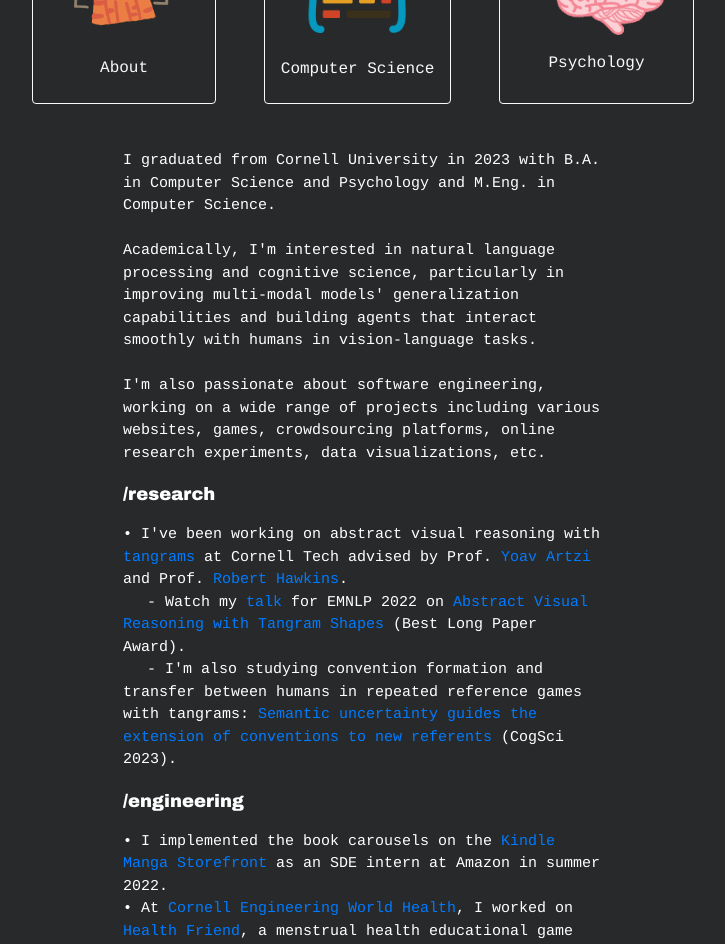
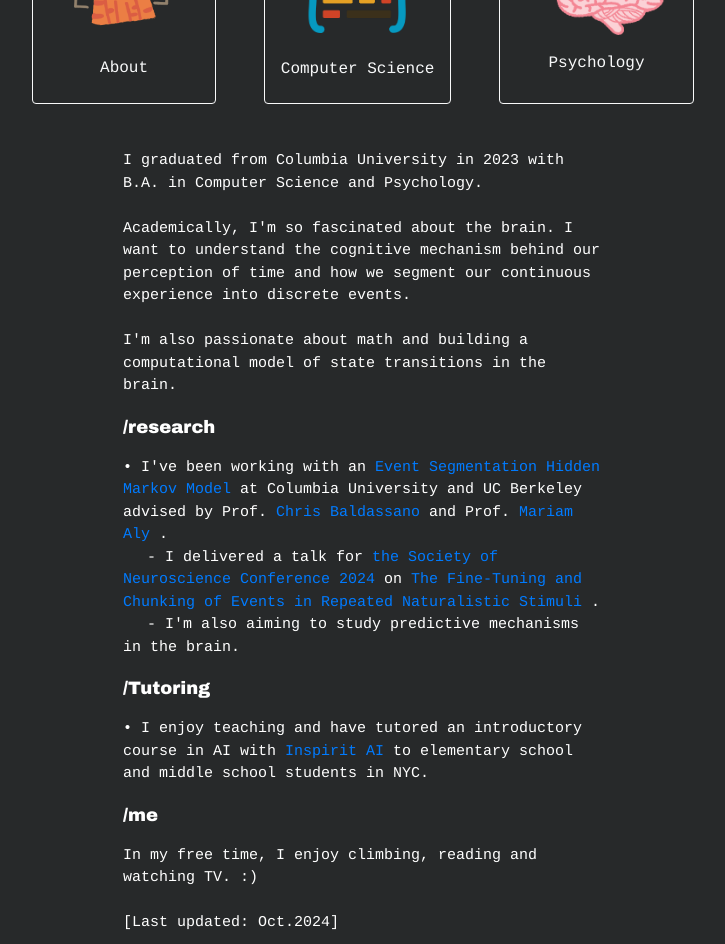
Before and after one commit to narjes-alzahli/narjes-alzahli.github.io, a React (Create React App) app in the folder react-deploy/: page / in a window 1280 px wide. Shown: the part 500-1444 px from the top of the page, without its empty margins (277-1002 px from the left). Built offline with nearby package versions, Linux system fonts and the light colour scheme.

Commit message:
Update Content.js

```diff
--- a/react-deploy/src/Content.js
+++ b/react-deploy/src/Content.js
@@ -23,19 +23,17 @@ class Content extends Component {
       <Container fluid className="App">
         <Col xs={12} md={5}>
           <p className="letter hidden" style={{ textAlign: "left" }}>
-            <br />I graduated from Cornell University in 2023 with B.A. in
-            Computer Science and Psychology and M.Eng. in Computer Science.
+            <br />I graduated from Columbia University in 2023 with B.A. in
+            Computer Science and Psychology.
             <br />
             <br />
-            Academically, I'm interested in natural language processing and
-            cognitive science, particularly in improving multi-modal models'
-            generalization capabilities and building agents that interact
-            smoothly with humans in vision-language tasks.
+            Academically, I'm so fascinated about the brain.
+            I want to understand the cognitive mechanism behind our perception of time
+            and how we segment our continuous experience into discrete events.
             <br />
             <br />
-            I'm also passionate about software engineering, working on a wide
-            range of projects including various websites, games, crowdsourcing
-            platforms, online research experiments, data visualizations, etc.
+            I'm also passionate about math and building a computational model
+            of state transitions in the brain.
           </p>
 
           <p className="title hidden" style={{ textAlign: "left" }}>
@@ -43,107 +41,76 @@ class Content extends Component {
           </p>
 
           <p className="letter hidden" style={{ textAlign: "left" }}>
-            • I've been working on abstract visual reasoning with{" "}
+            • I've been working with an{" "}
             <a
-              href={"https://lil.nlp.cornell.edu/kilogram/dashboard/"}
+              href={"https://naturalistic-data.org/content/Event_Segmentation.html"}
               target="_blank"
               rel="noreferrer noopener"
             >
-              tangrams
+              Event Segmentation Hidden Markov Model
             </a>{" "}
-            at Cornell Tech advised by Prof.{" "}
+            at Columbia University and UC Berkeley advised by Prof.{" "}
             <a
-              href={"https://yoavartzi.com/"}
+              href={"https://www.chrisbaldassano.com/about.html"}
               target="_blank"
               rel="noreferrer noopener"
             >
-              Yoav Artzi
+              Chris Baldassano
             </a>{" "}
             and Prof.{" "}
             <a
-              href={"https://rdhawkins.com/"}
+              href={"https://www.alylab.org/mariam"}
               target="_blank"
               rel="noreferrer noopener"
             >
-              Robert Hawkins
-            </a>
+              Mariam Aly
+            </a>{" "}
             . <br />
-            &emsp; - Watch my{" "}
+            &emsp; - I delivered a talk for {" "}
             <a
               href={"https://www.youtube.com/watch?v=hCmX8ZFIVf8"}
               target="_blank"
               rel="noreferrer noopener"
             >
-              talk
+              the Society of Neuroscience Conference 2024
             </a>{" "}
-            for EMNLP 2022 on
+            on
             <a
-              href={"https://arxiv.org/abs/2211.16492"}
+              href={"https://github.com/narjes-al/Budapest-TimescaleChanges"}
               target="_blank"
               rel="noreferrer noopener"
             >
               {" "}
-              Abstract Visual Reasoning with Tangram Shapes
+              The Fine-Tuning and Chunking of Events in Repeated Naturalistic Stimuli
             </a>{" "}
-            (Best Long Paper Award).
+            .
             <br />
-            &emsp; - I'm also studying convention formation and transfer between
-            humans in repeated reference games with tangrams:{" "}
+            &emsp; - I'm also aiming to study predictive mechanisms in the brain.
+          </p>
+          <p className="title hidden" style={{ textAlign: "left" }}>
+            {"/Tutoring"}
+          </p>
+          <p className="letter hidden" style={{ textAlign: "left" }}>
+            • I enjoy teaching and have tutored an introductory course in AI with{" "}
             <a
-              href={"https://arxiv.org/abs/2305.06539"}
+              href={"https://www.inspiritai.com/"}
               target="_blank"
               rel="noreferrer noopener"
             >
-              Semantic uncertainty guides the extension of conventions to new
-              referents
+              Inspirit AI
             </a>{" "}
-            (CogSci 2023).
-          </p>
-          <p className="title hidden" style={{ textAlign: "left" }}>
-            {"/engineering"}
-          </p>
-
-          <p className="letter hidden" style={{ textAlign: "left" }}>
-            • I implemented the book carousels on the{" "}
-            <a
-              href={"https://www.amazon.jp/manga"}
-              target="_blank"
-              rel="noreferrer noopener"
-            >
-              Kindle Manga Storefront
-            </a>{" "}
-            as an SDE intern at Amazon in summer 2022.
-            <br />• At{" "}
-            <a
-              href={"https://ewh.engineering.cornell.edu/"}
-              target="_blank"
-              rel="noreferrer noopener"
-            >
-              Cornell Engineering World Health
-            </a>
-            , I worked on{" "}
-            <a
-              href={
-                "https://play.google.com/store/apps/details?id=org.cornellewh.healthfriend&pli=1"
-              }
-              target="_blank"
-              rel="noreferrer noopener"
-            >
-              Health Friend
-            </a>
-            , a menstrual health educational game for women in low-resource
-            areas in India.
+            to elementary school and middle school students in NYC.
+            <br />
           </p>
 
           <p className="title hidden" style={{ textAlign: "left" }}>
             {"/me"}
           </p>
           <p className="letter hidden" style={{ textAlign: "left" }}>
-            In my free time, I enjoy drawing, ballet, and traveling. I also love
-            cats, video games, and good food. :)
+            In my free time, I enjoy climbing, reading and watching TV. :)
             <br />
             <br />
-            [Last updated: Dec.2023]
+            [Last updated: Oct.2024]
           </p>
         </Col>
       </Container>
@@ -451,66 +418,146 @@ class Content extends Component {
             <Image src={amp} roundedCircle height="150px" width="150px" />
             <Col>
               <p className="title">
-                Research Assistant @ Attention, Memory & Perception Lab
-                (Feb.2020 - May.2021)
+                Research Assistant & Lab Manager @ Alyssano Group
+                (Oct.2023 - Now)
               </p>
               <p className="letter">
-                Worked on event segmentation, advised by Prof. Khena Swallow.
+                Worked on event segmentation, advised by Prof. Mariam Aly @ UC Berkeley and Prof. Chris Baldassano @ Columbia.
                 <br /> <br />
-                (Spring 2021)
-                <br /> Led a research on event segmentation and racial
-                prejudice. Programmed the experiment hosted on Pavlovia.
-                <br /> <br />
-                (Spring 2020 - Fall 2020)
-                <br /> Developed a computer program for the experiment with
-                PsychoPy that lets the subject segment and label video clips
-                when a change in action or goals is perceived and collects
-                segmentation timestamps, to study how people perceive actions
-                and goals.
-                <br />
-                Analyzed recall error types and semantic similarity among
-                sentences, nouns, and verbs on a subset of free recall data from
-                an event segmentation task.
+                <br /> Led a research on the fine-tuning and chunking of events in repeated naturalistic stimuli.
+                <br /> Used a hidden markov event segmentation model and the Budapest dataset.
+                <br /> • Administration: Oversee two labs, managing IRB protocols, subject recruitment and website maintenance.
+                <br /> • Research: Conduct research on Changes in Event Timescales using naturalistic stimuli (movies) and Event
+                Segmentation analysis based on Hidden Markov Models.
                 <br />
                 <Button
                   className="mt-4 mr-4 letter"
                   variant="outline-light"
-                  href="https://github.com/anya-ji/event-coding"
+                  href="https://github.com/narjes-al/Budapest-TimescaleChanges"
                 >
-                  {"GitHub/Event-coding"}
+                  {"GitHub/Timescale-Changes"}
                 </Button>
                 <Button
                   className="mt-4 mr-4 letter"
                   variant="outline-light"
-                  href="https://amp-lab.psych.cornell.edu/"
+                  href="https://www.alylab.org/"
                 >
-                  {"AMP Lab"}
+                  {"Aly Lab"}
+                </Button>
+                <Button
+                  className="mt-4 mr-4 letter"
+                  variant="outline-light"
+                  href="https://www.dpmlab.org/"
+                >
+                  {"Dynamic Perpcetion & Memory Lab"}
                 </Button>
               </p>
             </Col>
           </Row>
 
           <Row className="pt-4">
-            <Image src={music} roundedCircle height="150px" width="150px" />
+            <Image src={aclab} roundedCircle height="150px" width="150px" />
             <Col>
               <p className="title">
-                Background Music, Time Perception, and Memory
+                Global Neuroscience Scholar @ Columbia Summer Practicum
+                (Paris Brain Institute (ICM) & Columbia Global Center, Summer 2023)
               </p>
-              <p className="letter">
-                Does background music affect people's time perception of video
-                clips? What roles do music, familiarity, and preference play in
-                time perception and event recall?
-                <br />
-                <br />
-                Research project for PSYCH3160: Auditory Perception, The Music
-                Lab.
+              <p className="letter"> https://parisbraininstitute.org/paris-brain-institute-research-teams/picnic-neuropsychology-and-functional-neuroimaging
+                <br /> • Lab Rotations: Rotated through leading labs at Paris Brain Institute ({" "}
+                <a
+                  href={"https://parisbraininstitute.org/paris-brain-institute-research-teams/picnic-neuropsychology-and-functional-neuroimaging"}
+                  target="_blank"
+                  rel="noreferrer noopener"
+                >
+                  PICNIC
+                </a>{" "}
+                ,{" "}
+                <a
+                  href={"https://www.movit.paris/teams/dream-team-sleep-dreams-and-cognition"}
+                  target="_blank"
+                  rel="noreferrer noopener"
+                >
+                  DreamTeam
+                </a>{" "}
+                ,{" "}
+                <a
+                  href={"https://parisbraininstitute.org/paris-brain-institute-research-teams/frontlab-system-functions-and-malfunctions"}
+                  target="_blank"
+                  rel="noreferrer noopener"
+                >
+                  FrontLab
+                </a>{" "}
+                ,{" "}
+                <a
+                  href={"https://www.aramislab.fr/"}
+                  target="_blank"
+                  rel="noreferrer noopener"
+                >
+                  ARAMIS
+                </a>{" "}
+                , delving into cutting-edge consciousness research with Prof. Alfredo Spagna.
+                <br /> • Scientific Discussion: Connected with leading scientists like Lionel Naccache and Bassem Hassan, engaging in immersive discussion to deepen understanding of brain research.
+                <br /> • Brain Measurement: Gained knowledge and practical skills in diverse brain measuring techniques (e.g. MRI, EEG, TMS) through comprehensive learning and hands-on experience at the labs.
+                <br /> <br />
+                <Button
+                  className="mt-4 mr-4 letter"
+                  variant="outline-light"
+                  href="https://global.undergrad.columbia.edu/gsp-hc"
+                >
+                  {"Columbia Global Neuroscience"}
+                </Button>
                 <br />
                 <Button
                   className="mt-4 mr-4 letter"
                   variant="outline-light"
-                  href="https://docs.google.com/presentation/d/1qM5ApQ8qEnmUDLm1Sg-nUZkpN1lf9YSpV0egLZGXhIQ/edit?usp=sharing"
+                  href="http://www.alfredospagna.com/"
                 >
-                  {"Presentation"}
+                  {"Alfredo Spagna"}
+                </Button>
+                <br />
+              </p>
+            </Col>
+          </Row>
+
+          <Row className="pt-4">
+            <Image src={aclab} roundedCircle height="150px" width="150px" />
+            <Col>
+              <p className="title">
+                Global Research Scholar @ Columbia Summer Practicum
+                (Cambridge, UK - Summer 2022)
+              </p>
+              <p className="letter">
+                • Research Design: Designed novel experiment to study positive deviance in 36 countries.
+                <br />
+                • Data Analysis: Utilized various statistical methods (e.g. chi-square, ANOVA, multinomial logistic
+                regression, Bayesian Model Averaging), to process and analyze vast, international data set.
+                <br />
+                • Collaboration: Collaborated with international team to dissect literature and refine research direction.
+                <br />
+                • Publication: Co-authored two papers on positive deviance and cognitive biases, successfully published below.
+                <br /> <br />
+                <Button
+                  className="mt-4 mr-4 letter"
+                  variant="outline-light"
+                  href="https://global.undergrad.columbia.edu/program/columbia-summer-research-practicum-global-behavioral-science-globes"
+                >
+                  {"GLOBES"}
+                </Button>
+                <br />
+                <Button
+                  className="mt-4 mr-4 letter"
+                  variant="outline-light"
+                  href="https://www.cambridge.org/core/journals/behavioral-and-brain-sciences/article/psychology-and-policy-of-overcoming-economic-inequality/92FA5CA209A91B608F8493FAF95CAA1B?utm_campaign=shareaholic&utm_medium=copy_link&utm_source=bookmark"
+                >
+                  {"Cambridge Press BBS: 'Psychology & Policy of Overcoming Econominc Inequality'"}
+                </Button>
+                <br />
+                <Button
+                  className="mt-4 mr-4 letter"
+                  variant="outline-light"
+                  href="https://www.nature.com/articles/s41598-023-36339-2"
+                >
+                  {"Nature Scientific Reports: 'Cognitive Biases in Financial Decisions Across Economic Groups'"}
                 </Button>
               </p>
             </Col>
@@ -529,40 +576,62 @@ class Content extends Component {
                 <Button
                   className="mt-4 mr-4 letter"
                   variant="outline-light"
-                  href="https://www.instagram.com/psi_chi_cornell/?hl=en"
+                  href="https://psychology.columbia.edu/content/columbia-university-psi-chi-honors-society"
                 >
-                  {"Psi Chi Cornell"}
+                  {"Psi Chi Columbia"}
                 </Button>
               </p>
             </Col>
           </Row>
 
           <Row className="pt-4">
-            <Image src={aclab} roundedCircle height="150px" width="150px" />
+            <Image src={music} roundedCircle height="150px" width="150px" />
             <Col>
               <p className="title">
-                Research Assistant @ Affect & Cognition Lab (Oct.2019 -
-                Feb.2020)
+                Research Assistant @ Davachi Lab
+                (May.2022 - Nov.2022)
               </p>
               <p className="letter">
-                Completed Human Subjects Research (IRB) Training.
                 <br /> <br />
-                Worked with graduate student Saeedeh Sadeghi studying the
-                correlation between time perception and orienting response.
+                • Menteeship: Worked with postdoc Amir Tal, studying Unconscious Memory Relearning.
+                <br />
+                • Literature Review: Delved into extensive research on unconscious memory relearning.
+                <br />
+                • Training: Completed Human Subjects Research (IRB) Training.
+                <br />
+                • Subject Recruitment & Eye-Tracking: Proctored experiments with student subjects using
+                eye-tracking technology and entered data on computer.
                 <br /> <br />
-                Prepared ECG electrodes, proctored experiments with student
-                subjects and entered data on computer.
-                <br />
                 <Button
                   className="mt-4 mr-4 letter"
                   variant="outline-light"
-                  href="http://aclab.human.cornell.edu/"
+                  href="https://davachilab.psychology.columbia.edu/"
                 >
-                  {"AC Lab"}
+                  {"CORE (Construction, Organization & Reactivation of Experience) Lab"}
                 </Button>
               </p>
             </Col>
           </Row>
+
+          <Row className="pt-4">
+            <Image src={music} roundedCircle height="150px" width="150px" />
+            <Col>
+              <p className="title">
+                Courses
+              </p>
+              <p className="letter">
+                <br /> <br />
+                <br /> •  Research Methods & Cognitive Neuroscience with Lila Davachi
+                <br /> •  Evolution of Intelligence, Language & Consciousness with Prof. Herbert Terrace
+                <br /> •  Brain, Mind & Language with Prof. William A. Foley
+                <br /> •  Consciousness Science with Prof. Nora Isacoff
+                <br /> •  Consciousness and Attention with Prof. Alfredo Spagna
+                <br /> •  Evolutionary Psychology with Prof. Ian Lawrence Reed
+                <br /> <br />
+              </p>
+            </Col>
+          </Row>
+
         </Col>
       </Container>
     );
```
